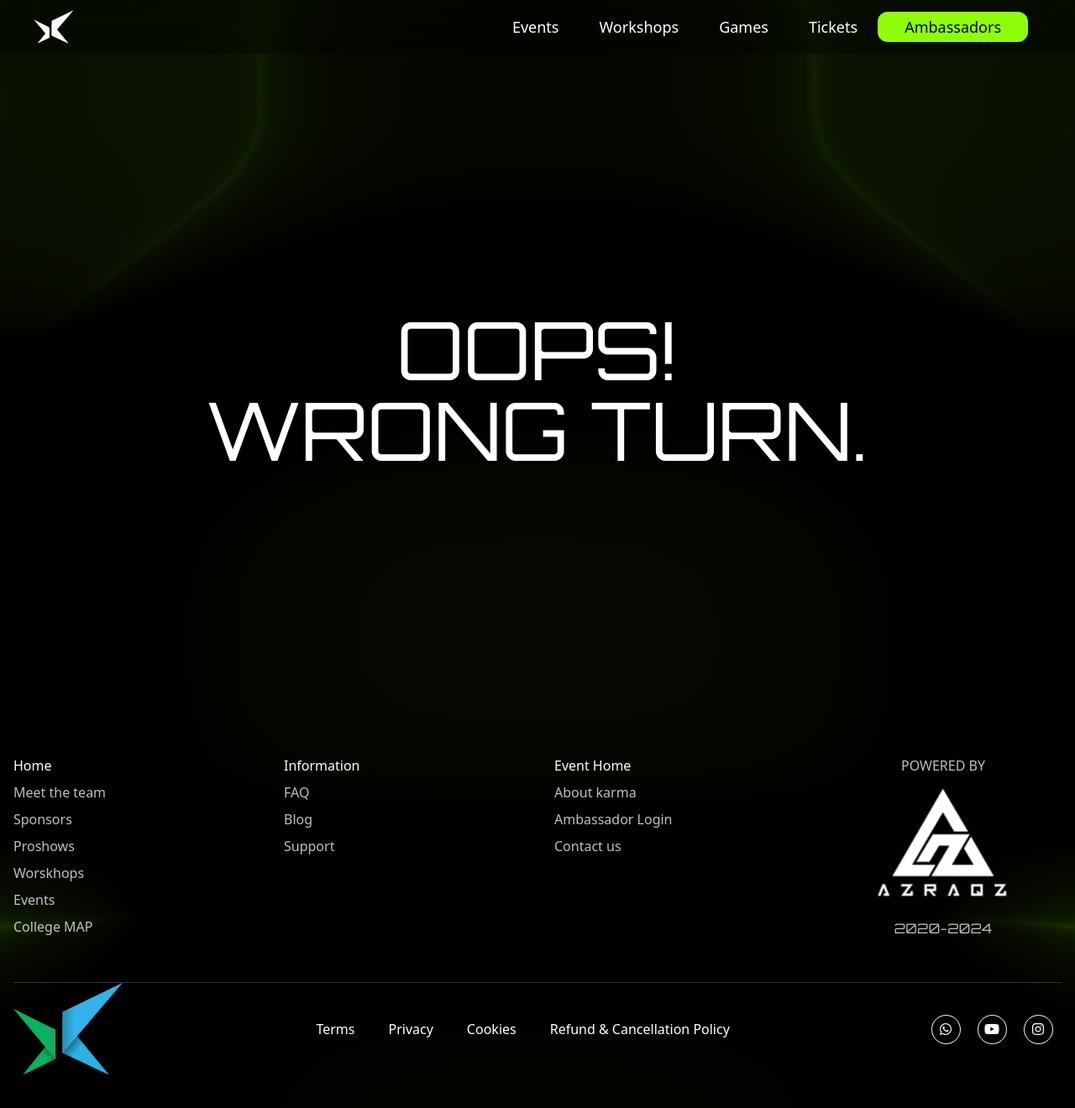
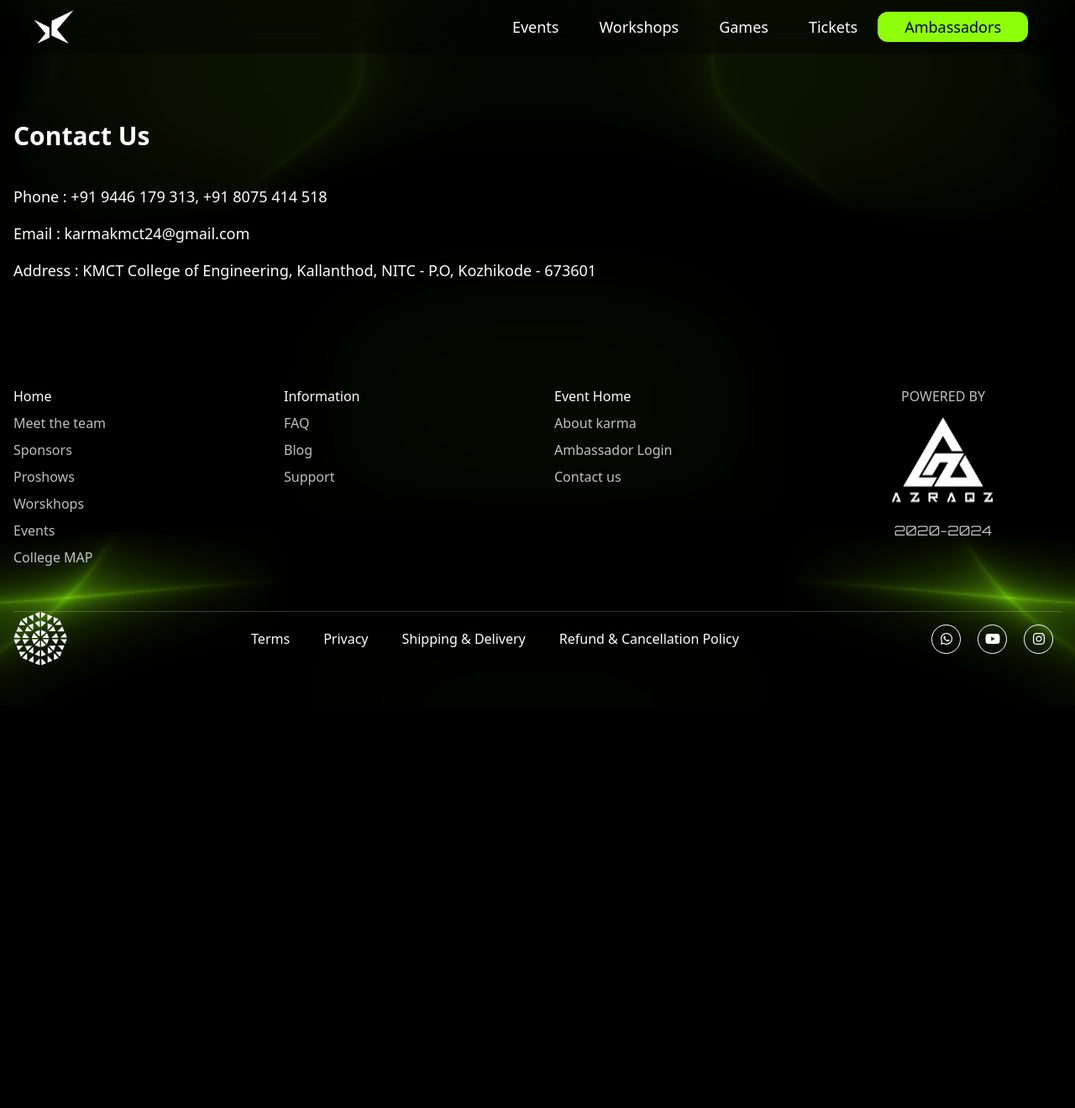
Before and after one commit to TinkerHubKMCTCE/Karma24, a React (Vite) app: page /l/contact in a window 1280 px wide. Shown: the top 1320 px of the page at 84% size. After the commit the page ends 841 px from the top, so only its background shows below. Built offline with nearby package versions, Linux system fonts and the light colour scheme.

Commit message:
Policy Pages'

```diff
--- a/src/App.jsx
+++ b/src/App.jsx
@@ -10,6 +10,7 @@ import programType from "./programType";
 import AmbassadorDashboard from "./views/AmbassadorDashboard";
 import Tickets from "./views/Tickets";
 import StartingSoon from "./views/StartingSoon";
+import LegalPage from "./views/home/LegalPage";
 
 const router = createBrowserRouter([
   {
@@ -18,6 +19,7 @@ const router = createBrowserRouter([
     children: [
       { path: "*", element: <NotFound /> },
       { path: "/", element: <Home /> },
+      { path: "/not-found", element: <NotFound /> },
       { path: "/stand-by", element: <StartingSoon /> },
       { path: "events/:id", element: <EventDetailsView type={programType.EVENT} /> },
       {
@@ -29,6 +31,8 @@ const router = createBrowserRouter([
       { path: "signup", element: <SignupView /> },
       { path: "tickets", element: <Tickets /> },
       { path: "dashboard", element: <AmbassadorDashboard /> },
+      { path: "/l/:slug", element: <LegalPage/> },
+
     ],
   },
 ]);
--- a/src/components/Footer/Footer.jsx
+++ b/src/components/Footer/Footer.jsx
@@ -1,6 +1,6 @@
 import React from "react";
 import "./Footer.css";
-import karma_logo from "../../assets/karma-logo-color.svg";
+import kmct_logo from "../../assets/kmct-logo.svg";
 import azraqz_logo from "../../assets/azraqz-logo.svg";
 import { NavLink, Link } from "react-router-dom";
 
@@ -78,7 +78,7 @@ function Footer() {
             <img
               src={azraqz_logo}
               alt="azraqz"
-              className="w-[171px] h-[162px] azraqz-logo"
+              className="w-[171px] h-32 azraqz-logo"
             />
           </a>
           <p className="text-3xl font-orbitron tracking-wide font-bold text-white">
@@ -87,42 +87,29 @@ function Footer() {
         </div>
       </div>
       <hr className="w-full max-w-screen-xl divider" />
-      <div className="flex flex-col sm:flex-row gap-8 justify-between items-center container max-w-screen-xl mb-8">
+      <div className="flex flex-col flex-hidden sm:flex-row gap-8 justify-between items-center container max-w-screen-xl mb-8">
         <div className="flex justify-center lg:justify-start ">
           <img
-            src={karma_logo}
+            src={kmct_logo}
             alt="karma"
-            className="md:w-auto w-[100px] h-[110px]"
+            className="md:w-auto h-16"
           />
         </div>
-        <div className="flex justify-center">
-          <a href="">
-            <Link
-              to="https://docs.google.com/document/d/1VOnAodNTeF8ShOCxxVb_AXnxLKg2jKZCUY0QxbQd4nE/edit"
-              target="blank"
-            >
+        <div className="flex flex-wrap justify-center">
+          <Link to="/l/terms-and-conditions" target="blank">
             <h1 className="px-[20px]">Terms</h1>
           </Link>
-          </a>
-          <a href="">
-            <Link
-              to="https://docs.google.com/document/d/1cJfjOhoEfW_JhiMF-tUJXNWwRKxSIN-KrIlJCnh0EZ4/edit"
-              target="blank"
-            >
+
+          <Link to="/l/privacy-policy" target="blank">
             <h1 className="px-[20px]">Privacy</h1>
           </Link>
-          </a>
-          <a href="">
-            <h1 className="px-[20px]">Cookies</h1>
-          </a>
-          <a href="">
-            <Link
-              to="https://docs.google.com/document/d/1K0En27BTf6KJB2eHZmnr7BAMDWK8T83--8HJOu-GkA0/edit"
-              target="blank"
-            >
+          <Link to="/l/shipping-and-delivery" target="blank">
+            <h1 className="px-[20px]">Shipping & Delivery</h1>
+          </Link>
+
+          <Link to="/l/cancellation-and-refund" target="blank">
             <h1 className="px-[20px]">Refund & Cancellation Policy</h1>
           </Link>
-          </a>
         </div>
         <div className="flex">
           <a
--- a/src/data/games.js
+++ b/src/data/games.js
@@ -73,7 +73,7 @@ const games = [
     fee: 50,
   },
   {
-    id: "6",
+    id: "7",
     title: "Touch Me Not",
     dateTime: "02 MARCH 2024, 10 AM - 4 PM",
     image: touchmenot,
@@ -82,7 +82,7 @@ const games = [
     fee: 399,
   },
   {
-    id: "6",
+    id: "8",
     title: "Penalty Shootout",
     dateTime: "02 MARCH 2024, 10 AM - 4 PM",
     image: shootout,
--- /dev/null
+++ b/src/data/legal.js
@@ -0,0 +1,37 @@
+const legalPages = {
+  "terms-and-conditions": {
+    title: "Terms & Conditions",
+    desc: [
+      "Lorem ipsum dolor sit amet consectetur adipisicing elit. Obcaecati aperiam natus soluta nam aspernatur? Officia iste explicabo sapiente magnam eius consequatur aliquid eveniet dolore, veritatis expedita autem esse laudantium. Adipisci dolor cumque nesciunt expedita vero facilis sed reiciendis sit facere consectetur corrupti similique magnam commodi ipsa, mollitia deleniti ipsum nostrum, at doloribus vel hic.",
+      "Laboriosam adipisci saepe vero, omnis sunt magni impedit velit commodi obcaecati ad minus labore! A voluptates et architecto tempore quo corrupti. Esse nisi dolore illo eaque officia sequi porro consectetur neque ipsa? Porro, sit harum, quas earum voluptatem nihil facere nam ut, beatae quod incommodi?",
+    ],
+  },
+  "privacy-policy": {
+    title: "Privacy Policy",
+    desc: [
+      "Lorem ipsum dolor sit amet consectetur adipisicing elit. Obcaecati aperiam natus soluta nam aspernatur? Officia iste explicabo sapiente magnam eius consequatur aliquid eveniet dolore, veritatis expedita autem esse laudantium. Adipisci dolor cumque nesciunt expedita vero facilis sed reiciendis sit facere consectetur corrupti similique magnam commodi ipsa, mollitia deleniti ipsum nostrum, at doloribus vel hic. Laboriosam adipisci saepe vero, omnis sunt magni impedit velit commodi obcaecati ad minus labore! A voluptates et architecto tempore quo corrupti. Esse nisi dolore illo eaque officia sequi porro consectetur neque ipsa? Porro, sit harum, quas earum voluptatem nihil facere nam ut, beatae quod incommodi?",
+    ],
+  },
+  "cancellation-and-refund": {
+    title: "Cancellation and Refund",
+    desc: [
+      "Lorem ipsum dolor sit amet consectetur adipisicing elit. Obcaecati aperiam natus soluta nam aspernatur? Officia iste explicabo sapiente magnam eius consequatur aliquid eveniet dolore, veritatis expedita autem esse laudantium. Adipisci dolor cumque nesciunt expedita vero facilis sed reiciendis sit facere consectetur corrupti similique magnam commodi ipsa, mollitia deleniti ipsum nostrum, at doloribus vel hic. Laboriosam adipisci saepe vero, omnis sunt magni impedit velit commodi obcaecati ad minus labore! A voluptates et architecto tempore quo corrupti. Esse nisi dolore illo eaque officia sequi porro consectetur neque ipsa? Porro, sit harum, quas earum voluptatem nihil facere nam ut, beatae quod incommodi?",
+    ],
+  },
+  "shipping-and-delivery": {
+    title: "Shipping and Delivery",
+    desc: [
+      "Lorem ipsum dolor sit amet consectetur adipisicing elit. Obcaecati aperiam natus soluta nam aspernatur? Officia iste explicabo sapiente magnam eius consequatur aliquid eveniet dolore, veritatis expedita autem esse laudantium. Adipisci dolor cumque nesciunt expedita vero facilis sed reiciendis sit facere consectetur corrupti similique magnam commodi ipsa, mollitia deleniti ipsum nostrum, at doloribus vel hic. Laboriosam adipisci saepe vero, omnis sunt magni impedit velit commodi obcaecati ad minus labore! A voluptates et architecto tempore quo corrupti. Esse nisi dolore illo eaque officia sequi porro consectetur neque ipsa? Porro, sit harum, quas earum voluptatem nihil facere nam ut, beatae quod incommodi?",
+    ],
+  },
+  contact: {
+    title: "Contact Us",
+    desc: [
+      "Phone   : +91 9446 179 313, +91 8075 414 518",
+      "Email   : karmakmct24@gmail.com",
+      "Address : KMCT College of Engineering, Kallanthod, NITC - P.O, Kozhikode - 673601",
+    ],
+  },
+};
+
+export default legalPages;
--- /dev/null
+++ b/src/views/home/LegalPage.jsx
@@ -0,0 +1,25 @@
+import React from "react";
+import { useNavigate, useParams } from "react-router-dom";
+import legalPages from "../../data/legal";
+
+const LegalPage = () => {
+
+  const {slug} = useParams()
+  const navigate = useNavigate()
+
+  const page = legalPages[slug]
+
+  if(!page) navigate("/not-found")
+
+
+  return (
+    <div className="container max-w-screen-xl mx-auto px-4 py-20">
+      <h1 className="text-3xl font-bold mb-8">{page.title}</h1>
+      {page.desc.map((e) => <p className="py-2 text-lg">
+        {e}
+      </p>)}
+    </div>
+  );
+};
+
+export default LegalPage;
```
Lines whose indentation alone changed are shown as unchanged.
